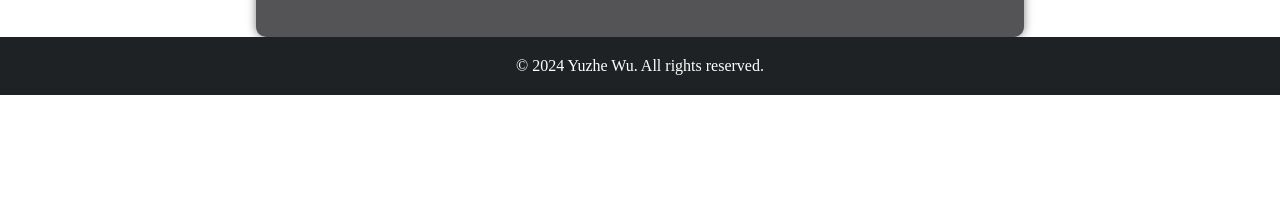
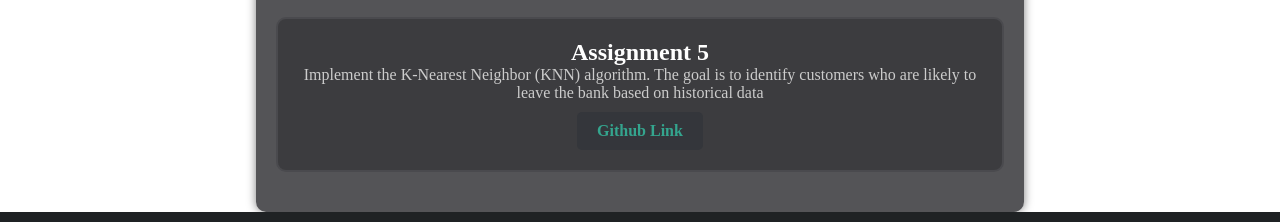
Before and after one commit to AlanYuzhe/AlanYuzhe.github.io, a plain HTML site: page assignments.html in a window 1280 px wide. Shown: the part 1747-1969 px from the top of the page. Before the commit the page ends 1842 px from the top, so only its background shows below. Drawn offline with Linux system fonts and the light colour scheme.

Commit message:
submit assign5

```diff
--- a/assignments.html
+++ b/assignments.html
@@ -172,6 +172,12 @@
             <a href="https://github.com/AlanYuzhe/alanwyz-assignment-4">Github Link</a>
         </div>
 
+        <div class="project">
+            <h2>Assignment 5</h2>
+            <p>Implement the K-Nearest Neighbor (KNN) algorithm. The goal is to identify customers who are likely to leave the bank based on historical data</p>
+            <a href="https://github.com/AlanYuzhe/alanwyz-assignment-5">Github Link</a>
+        </div>
+
         <!-- more assignments -->
     </div>
 
```
